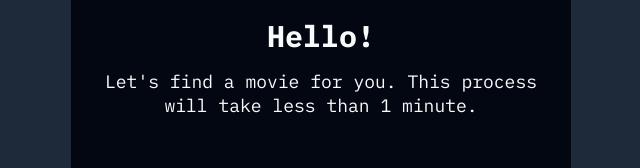
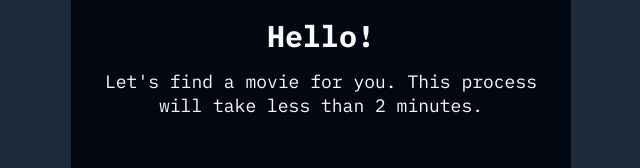
Before and after one commit to pierregoutheraud/reco-svelte, a SvelteKit app: page / in a window 1280 px wide. Shown: the part 318-486 px from the top of the page, without its empty margins (319-959 px from the left). Built offline with nearby package versions, Linux system fonts and the light colour scheme.

Commit message:
2 minutes

```diff
--- a/src/components/MoviesForm/MoviesForm.svelte
+++ b/src/components/MoviesForm/MoviesForm.svelte
@@ -107,7 +107,7 @@
     <div class="flex flex-col gap-4 self-center">
       <h1 class="text-3xl font-bold text-center">Hello!</h1>
       <h2 class="text-lg/6 px-4 text-center">
-        Let's find a movie for you. This process will take less than 1 minute.
+        Let's find a movie for you. This process will take less than 2 minutes.
       </h2>
     </div>
   </FormStep>
```
